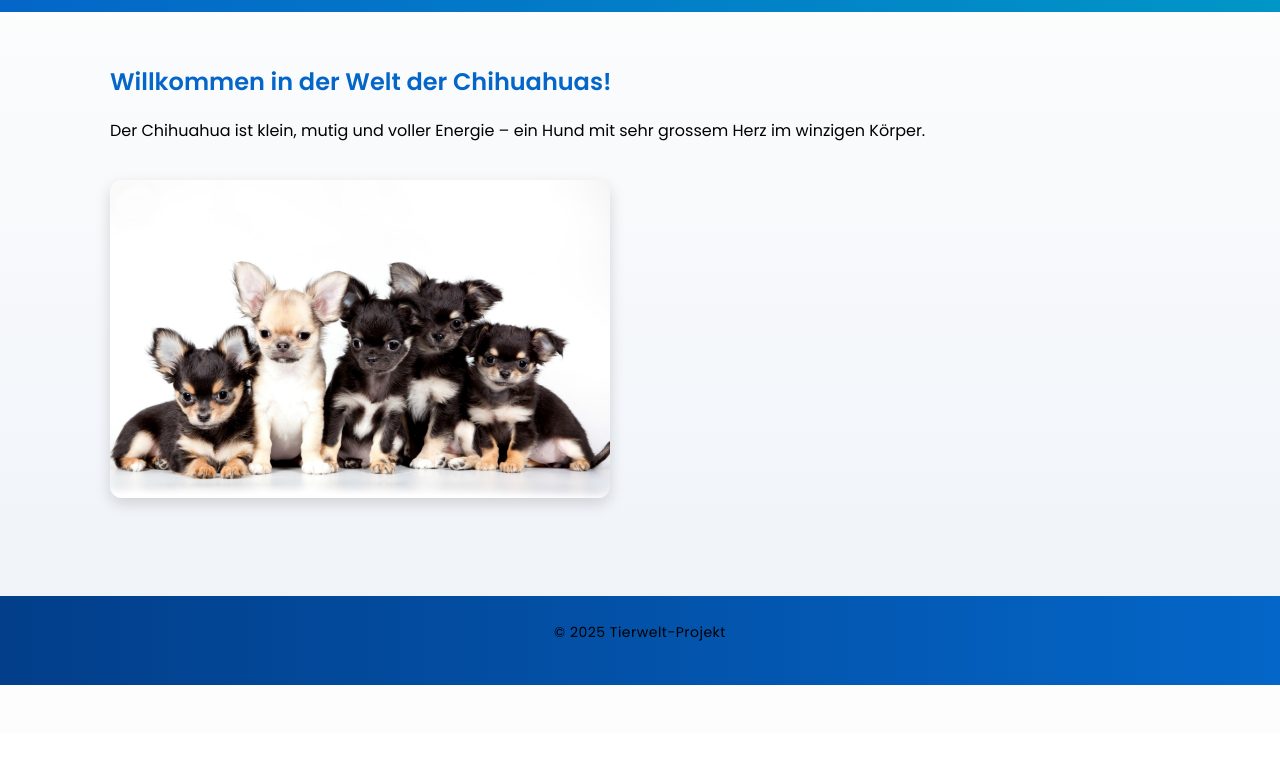
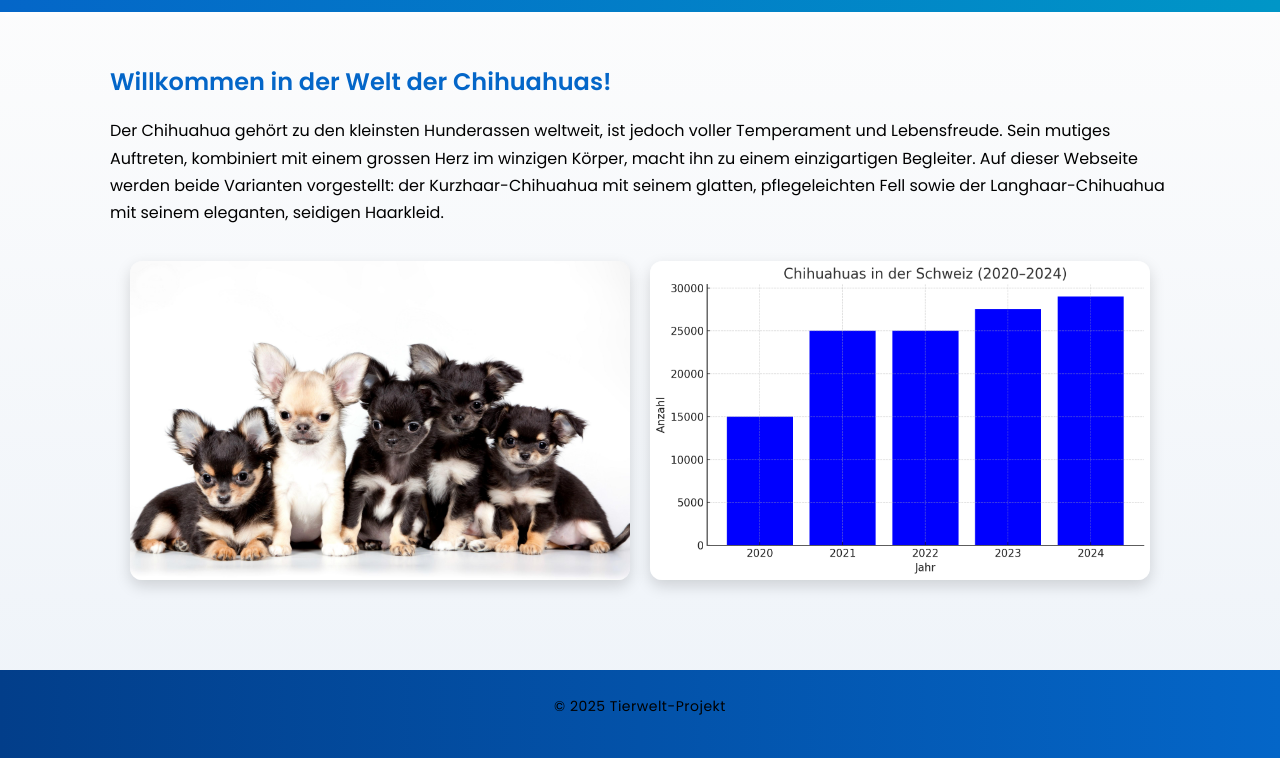
Before and after one commit to Roksana422/Tierwelt_Chichuahua, a plain HTML site: page index.html in a window 1280 px wide. Shown: the part 66-824 px from the top of the page. Before the commit the page ends 800 px from the top, so only its background shows below. Drawn offline with Linux system fonts and the light colour scheme.

Commit message:
diagramm eingefügt

```diff
--- a/css/stylesheet.css
+++ b/css/stylesheet.css
@@ -98,10 +98,24 @@ p {
   box-shadow: 0 6px 15px rgba(0,0,0,0.15);
   transition: transform 0.3s ease;
   max-width: 100%;
+  height: auto;
 }
 
 .intro img:hover, .gallery-item img:hover {
   transform: scale(1.05);
+}
+
+/* NEU: Bildreihe */
+.image-row {
+  display: flex;
+  gap: 20px;
+  justify-content: center;
+  flex-wrap: wrap; /* sorgt dafür, dass sie bei kleinen Screens untereinander rutschen */
+}
+
+.image-row img {
+  flex: 1 1 45%;
+  max-width: 500px;
 }
 
 /* Info-Box */
--- a/index.html
+++ b/index.html
@@ -5,7 +5,6 @@
   <meta name="viewport" content="width=device-width, initial-scale=1.0">
   <title>Chihuahua – Startseite</title>
   <link rel="stylesheet" href="css/stylesheet.css">
-
 </head>
 <body>
   <header>
@@ -25,8 +24,17 @@
   <main>
     <section class="intro">
       <h2>Willkommen in der Welt der Chihuahuas!</h2>
-      <p>Der Chihuahua ist klein, mutig und voller Energie – ein Hund mit sehr grossem Herz im winzigen Körper.</p>
-      <img src="assets/vielehunde.jpg" alt="Mehrere Chihuahuas" width="500">
+      <p>
+        Der Chihuahua gehört zu den kleinsten Hunderassen weltweit, ist jedoch voller Temperament und Lebensfreude.
+        Sein mutiges Auftreten, kombiniert mit einem grossen Herz im winzigen Körper, macht ihn zu einem einzigartigen Begleiter.
+        Auf dieser Webseite werden beide Varianten vorgestellt: der Kurzhaar-Chihuahua mit seinem glatten, pflegeleichten Fell
+        sowie der Langhaar-Chihuahua mit seinem eleganten, seidigen Haarkleid.
+      </p>
+
+      <div class="image-row">
+        <img src="assets/vielehunde.jpg" alt="Mehrere Chihuahuas">
+        <img src="assets/diagramm.png" alt="Diagramm über Chihuahuas">
+      </div>
     </section>
   </main>
 
```
Also changed, not shown: assets/diagramm.png (added), 1 other file.
